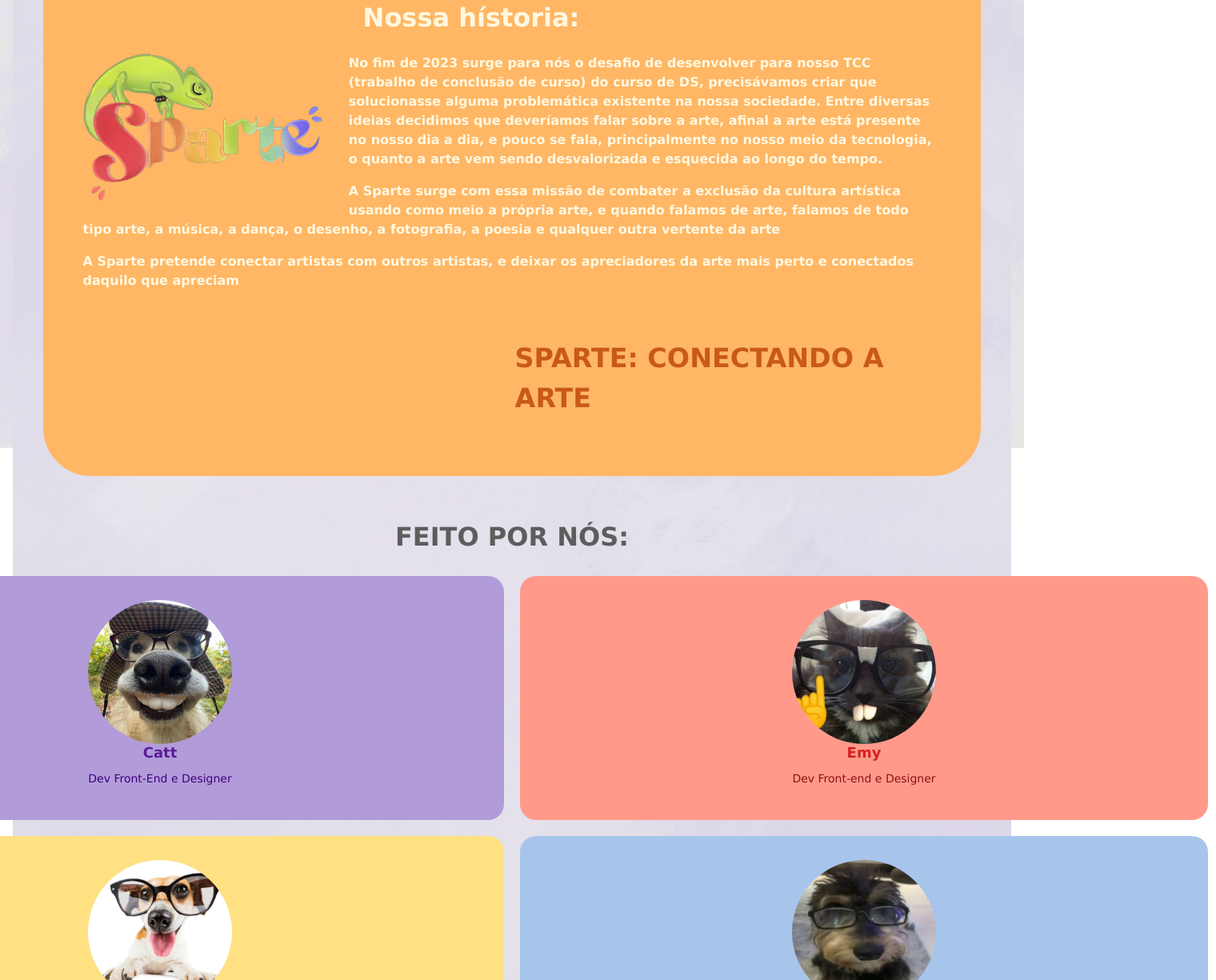
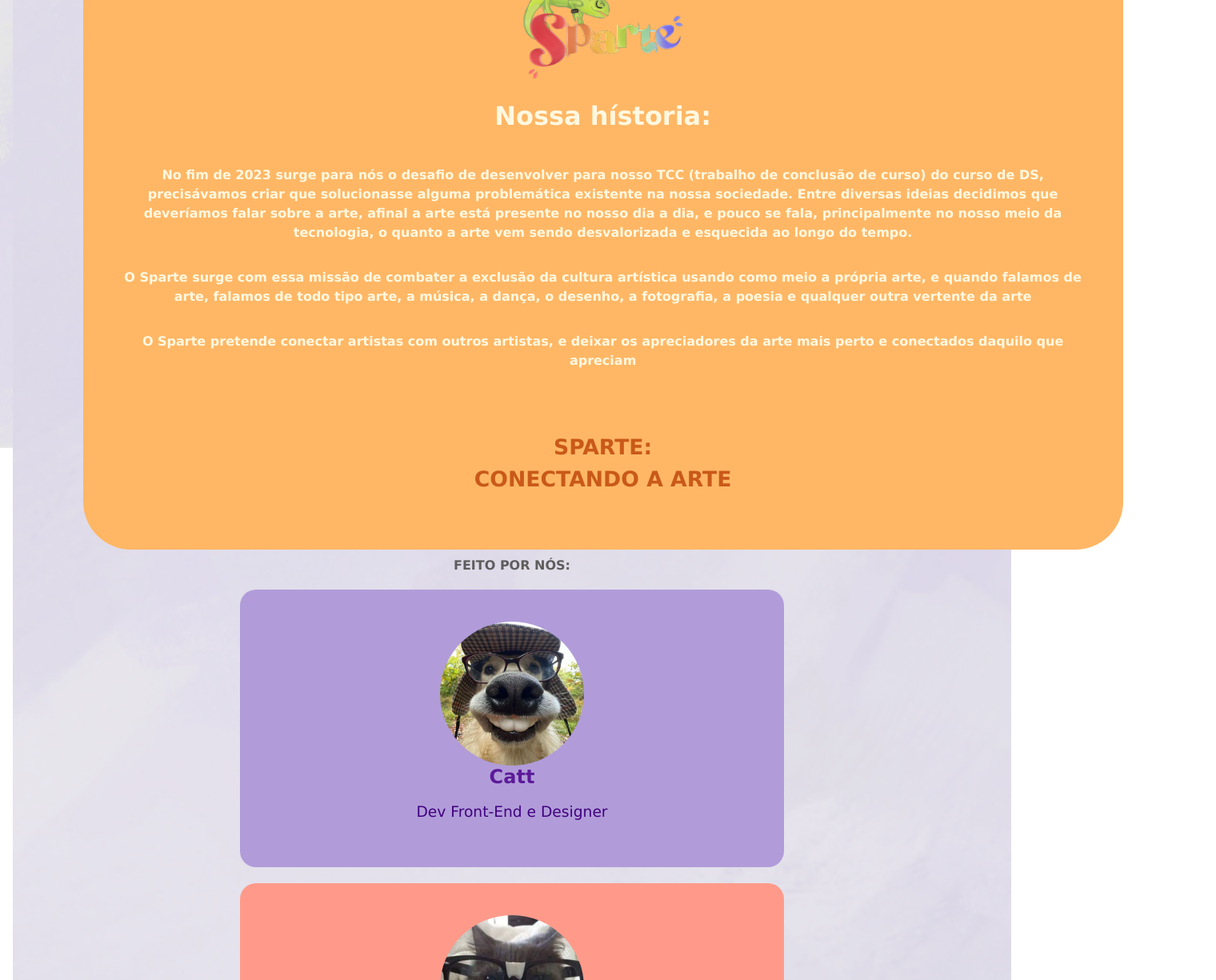
Before and after one commit to catarine16/SPARTE_, an Angular app: page /sobrenos in a window 1280 px wide. Shown: the part 240-1465 px from the top of the page at 80% size, 1520 px wide, since content can reach past the window. Built offline with nearby package versions, Linux system fonts and the light colour scheme.

Commit message:
responsividade/mudanças no sobre nos (com bugs)

```diff
--- a/src/app/pages/sobrenos/sobrenos.component.css
+++ b/src/app/pages/sobrenos/sobrenos.component.css
@@ -1,18 +1,22 @@
-
+body{
+  align-items: center;
+}
 .container {
   display: flex;
   flex-direction: column;
   justify-content: center;
   align-items: center;
-    height: 100vh;
+  height: 50%;
   margin-top: 0px;
+
+  width: 100%;
 
 }
 
 .row {
   display: flex;
   justify-content: center;
-    align-items: center;
+  flex-wrap: wrap;
 }
 
 .person {
@@ -20,9 +24,9 @@
   flex-direction: column;
   align-items: center;
   margin: 10px;
-    width: 800px;
+  width: 600px;
   border-radius: 20px;
-    padding: 30px;
+  padding: 40px;
 }
 
 .person img {
@@ -37,48 +41,279 @@
 
 .name {
   font-weight: bold;
-    font-size: 18px;
+  font-size: 18pt;
 
 }
 
 .role {
-    font-size: 14px;
-    color: #ec0091;
+  font-size: 14pt;
+
 }
 
 .person1 {
-    background-color:  #B19CD9  ; /* Cor da primeira pessoa */
+  background-color: #B19CD9;
+  /* Cor da primeira pessoa */
 }
 
 .person2 {
-    background-color:   #FF9A8B /* Cor da segunda pessoa */
+  background-color: #FF9A8B
+    /* Cor da segunda pessoa */
 }
 
 .person3 {
-    background-color: #FFE082; /* Cor da terceira pessoa */
+  background-color: #FFE082;
+  /* Cor da terceira pessoa */
 }
 
 .person4 {
-    background-color: #A7C5EB;    ; /* Cor da quarta pessoa */
+  background-color: #A7C5EB;
+  ;
+  /* Cor da quarta pessoa */
 }
-  .container-sparte{
+
+.container-sparte {
   background-color: #ffb765;
-    margin: 0 auto;
-    width: 90%;
+  width: 1200px;
   line-height: 1.5;
   font-size: medium;
   padding: 50px;
   border-radius: 60px;
   margin-top: 10%;
+  flex-direction: column;
+  justify-content: center;
+  align-items: center;
+  text-align: center;
+  display: flex;
+  margin-left: 5%;
+
+}
+
+.spa {
+  color: #c95919;
+  margin-top: 60px;
+  font-size: 20pt;
+
+  text-align: center;
+}
+
+.imagem {
+  float: initial;
+  width: 200px;
+
+}
+
+.nh {
+
+  color: #FFF8E1;
+  font-weight: bolder;
+}
+
+.ps {
+  color: #FFF8E1;
+  font-weight: bold;
+  font-size: medium;
+}
+
+.fn{
+  text-align: center;
+  color: rgb(94, 93, 93);
+  font-size: medium;
+}
+
+/* responsividade */
+/* Estilos para dispositivos móveis */
+@media only screen and (max-width: 600px) {
+.container{
+  display: flex;
+  flex-direction: column;
+  justify-content: center;
+  align-items: center;
+  height: 50%;
+  margin-top: 0px;
+  width: 100%;
+}
+.person{
+  display: flex;
+  flex-direction: column;
+  align-items: center;
+  margin:  ;
+  width:  ;
+  border-radius: ;
+  padding:  ;
+}
+.person img{
+ width: ;
+ height: ;
+}
+.name{
+  font-size: ;
+}
+.row{
+  font-size:;
+}
+.container-sparte{
+  width: ;
+  align-items: center;
+  display: flex;
+  flex-direction: column;
+  justify-content: center;
+  align-items: center;
+
 }
 .spa{
-    color: #c95919;
-    margin-top: 60px;
-    font-size: 25pt;
-     margin-left: 540px;
+  margin-left: ;
+  font-size: ;
+  text-align: center;
+
 }
 .imagem{
-    float: left;
-   width: 300px;
-   margin-right: 3%;
+  float: initial;
+  width:  ;
+  margin: ;
+  display: block;
+
 }
+.nh{
+   font-size:  ;
+   margin-left: ;
+   text-align: ;
+}
+.ps{
+  font-size: 1;
+}
+.fn{
+  font-size: ;
+}
+
+}
+
+
+/* Estilos para notebooks e tablets */
+@media only screen and (min-width: 601px) and (max-width: 1024px) {
+  .container{
+    display: flex;
+    flex-direction: column;
+    justify-content: center;
+    align-items: center;
+    height: 50%;
+    margin-top: 0px;
+    width: 100%;
+  }
+  .person{
+    display: flex;
+    flex-direction: column;
+    align-items: center;
+    margin:  ;
+    width:  ;
+    border-radius: ;
+    padding:  ;
+  }
+  .person img{
+   width: ;
+   height: ;
+  }
+  .name{
+    font-size: ;
+  }
+  .row{
+    font-size:;
+  }
+  .container-sparte{
+    width: ;
+    align-items: center;
+    display: flex;
+    flex-direction: column;
+    justify-content: center;
+    align-items: center;
+
+  }
+  .spa{
+    margin-left: ;
+    font-size: ;
+    text-align: center;
+
+  }
+  .imagem{
+    float: initial;
+    width:  ;
+    margin: ;
+    display: block;
+
+  }
+  .nh{
+     font-size:  ;
+     margin-left: ;
+     text-align: ;
+  }
+  .ps{
+    font-size: ;
+  }
+  .fn{
+    font-size: ;
+  }
+}
+
+/* Estilos para monitores médios e grandes */
+@media only screen and (min-width: 1025px) {
+  .container{
+    display: flex;
+    flex-direction: column;
+    justify-content: center;
+    align-items: center;
+    height: 50%;
+    margin-top: 0px;
+    width: 100%;
+  }
+  .person{
+    display: flex;
+    flex-direction: column;
+    align-items: center;
+    margin:  ;
+    width:  ;
+    border-radius: ;
+    padding:  ;
+  }
+  .person img{
+   width: ;
+   height: ;
+  }
+  .name{
+    font-size: ;
+  }
+  .row{
+    font-size:;
+  }
+  .container-sparte{
+    width: ;
+    align-items: center;
+    display: flex;
+    flex-direction: column;
+    justify-content: center;
+    align-items: center;
+
+  }
+  .spa{
+    margin-left: ;
+    font-size: ;
+    text-align: center;
+
+  }
+  .imagem{
+    float: initial;
+    width:  ;
+    margin: ;
+    display: block;
+
+  }
+  .nh{
+     font-size:  ;
+     margin-left: ;
+     text-align: ;
+  }
+  .ps{
+    font-size: ;
+  }
+  .fn{
+    font-size: ;
+  }
+}
--- a/src/app/pages/sobrenos/sobrenos.component.html
+++ b/src/app/pages/sobrenos/sobrenos.component.html
@@ -1,8 +1,9 @@
 <body>
     <div class="container-sparte">
-        <h1 style="margin-left: 350px; color:#FFF8E1; font-weight: bolder;"> Nossa hístoria:</h1>
         <img  src="/assets/img/logo-sparte.png" alt="" class="imagem">
-        <p style="color: #FFF8E1; font-weight: bold;">
+        <h1  class="nh"> Nossa hístoria:</h1>
+
+        <p class="ps">
             No fim de 2023 surge para nós o desafio de desenvolver para nosso TCC (trabalho de conclusão de curso) do curso
             de DS, precisávamos criar que solucionasse alguma problemática existente na nossa sociedade. Entre diversas
             ideias decidimos que deveríamos falar sobre a arte, afinal a arte está presente no nosso dia a dia, e pouco
@@ -10,13 +11,14 @@
             longo do tempo.
 
         </p>
-        <p style="color: #FFF8E1; font-weight: bold;"> A Sparte surge com essa missão de combater a exclusão da cultura artística usando como meio a própria arte,
+        <p class="ps">
+             O Sparte surge com essa missão de combater a exclusão da cultura artística usando como meio a própria arte,
             e quando falamos de arte, falamos de todo tipo arte, a música, a dança, o desenho, a fotografia, a poesia e
             qualquer outra vertente da arte
 </p>
-        <p style="color: #FFF8E1; font-weight: bold;"> A Sparte pretende conectar artistas com outros artistas, e deixar os apreciadores da arte mais perto e
+        <p class="ps"> O Sparte pretende conectar artistas com outros artistas, e deixar os apreciadores da arte mais perto e
             conectados daquilo que apreciam</p>
-        <h1 class="spa"> SPARTE: CONECTANDO A ARTE </h1>
+        <h1 class="spa"> SPARTE: <br> CONECTANDO A ARTE </h1>
 
     </div>
 
@@ -24,7 +26,7 @@
 
 
     <div class="container">
-        <h1 style="text-align: center; margin-bottom:20px; color: rgb(94, 93, 93);"> FEITO POR NÓS: </h1>
+        <h1 class="fn"> FEITO POR NÓS: </h1>
         <div class="row">
             <div class="person person1">
                 <img src="/assets/img/catt.jpg" alt="">
--- a/src/app/pages/topbar/topbar.component.css
+++ b/src/app/pages/topbar/topbar.component.css
@@ -111,7 +111,20 @@
 
 /* RESPONSIVIDADEZINHA */
 /* Estilos para dispositivos móveis */
+@media only screen and (max-width: 599) {
+    .navbar {
+        display: block;
+        position: fixed;
+        top: 0;
+        left: 0;
+        width: 15%;
+        padding: 7px;
+        z-index: 1000;
+        font-size: 7pt;
+    }
 
+}
+/* Estilos para dispositivos móveis */
 @media only screen and (max-width: 600px) {
     .navbar {
         display: block;
@@ -122,10 +135,6 @@
         padding: 7px;
         z-index: 1000;
         font-size: 7pt;
-    }
-
-    .navbar.open {
-        display: block;
     }
 
     .close-button {
```
Lines whose indentation alone changed are shown as unchanged.
